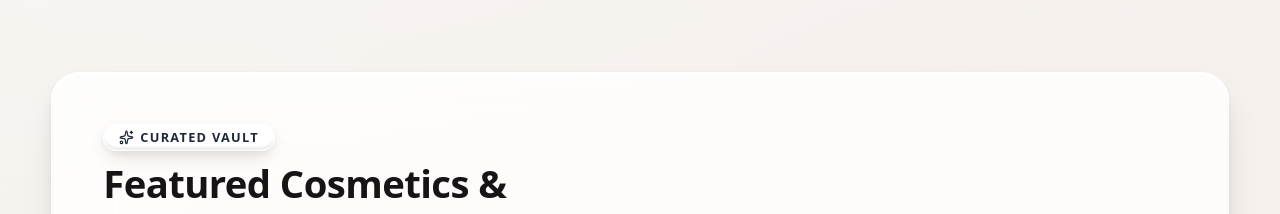
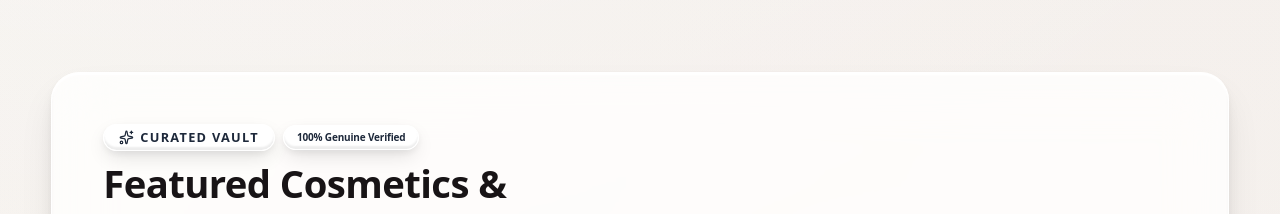
Before and after one commit to ruhul2003/Beauty-and-Blush, a Next.js app in the folder frontend/: page / in a window 1280 px wide. Shown: the part 1640-1854 px from the top of the page. Built offline with nearby package versions, Linux system fonts and the light colour scheme; no server answers; a web font is replaced by a local one.

Commit message:
Add section header and boutique badge to products showcase

```diff
--- a/frontend/src/components/ProductShowcase.jsx
+++ b/frontend/src/components/ProductShowcase.jsx
@@ -24,10 +24,15 @@ export function ProductShowcase({ products = [], loading = false }) {
         {/* Section Header */}
         <div className="flex flex-col md:flex-row md:items-end justify-between gap-6 pb-2 border-b border-black/[0.04] dark:border-white/[0.06]">
           <div className="space-y-2 max-w-xl">
-            <span className="glass-pill px-3.5 py-1 text-[10px] sm:text-xs font-bold uppercase tracking-widest text-[#b84357] dark:text-rose-300 shadow-xs inline-flex items-center gap-1.5">
-              <Sparkles className="w-3.5 h-3.5" />
-              <span>Curated Vault</span>
-            </span>
+            <div className="flex flex-wrap items-center gap-2">
+              <span className="glass-pill px-3.5 py-1 text-[10px] sm:text-xs font-bold uppercase tracking-widest text-[#b84357] dark:text-rose-300 shadow-xs inline-flex items-center gap-1.5">
+                <Sparkles className="w-3.5 h-3.5" />
+                <span>Curated Vault</span>
+              </span>
+              <span className="glass-pill px-3 py-1 text-[10px] font-bold text-emerald-600 dark:text-emerald-400">
+                100% Genuine Verified
+              </span>
+            </div>
             <h2 className="text-2xl sm:text-3xl md:text-4xl font-serif font-bold text-[#181416] dark:text-white leading-tight">
               Featured Cosmetics & Fragrances
             </h2>
```
